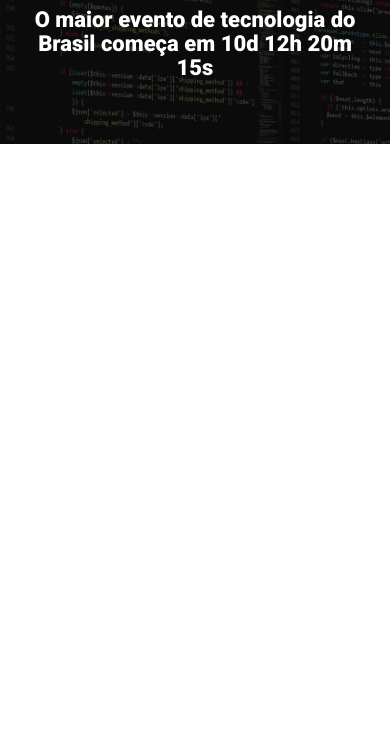
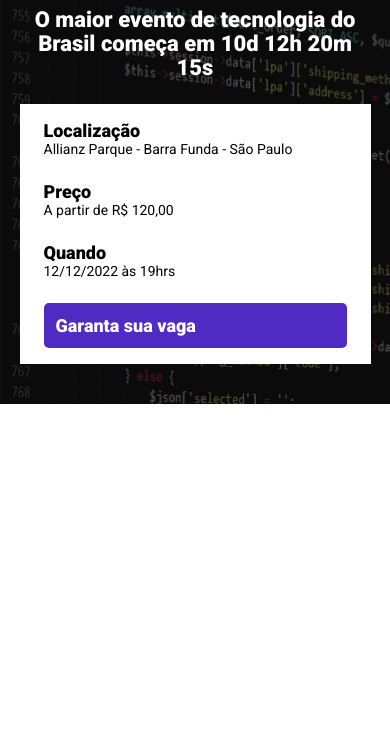
Before and after one commit to ferv21/ebac_tech_talks, a website built with Parcel: page src/index.html in a window 390 px wide. Shown: the part 96-844 px from the top of the page. Built offline with nearby package versions, Linux system fonts and the light colour scheme.

Commit message:
fazendo barra de informações

```diff
--- /dev/null
+++ b/src/components/_button.scss
@@ -0,0 +1,24 @@
+.button {
+    padding: 12px;
+    font-size: 18px;
+    font-weight: bold;
+    border-radius: 5px;
+    white-space: nowrap;
+    text-align: center;
+
+    &--primary{
+        color: white;
+        background-color: #4F2AC3;
+    }
+
+    @media (max-width:640px){
+        display: flex;
+        width: 100%;
+
+    }
+
+    @media (max-width:1024px){
+        display: flex;
+        align-items: center;
+    }
+}
--- /dev/null
+++ b/src/components/_infos-bar.scss
@@ -0,0 +1,39 @@
+.infos-bar{
+    padding: 16px 24px;
+    background-color: white;
+    display: flex;
+    justify-content: space-between;
+    &__info{
+        display: flex;
+        gap: 40px;
+
+        &__item{
+            font-size: 14px;
+            color: #000;
+
+            b{
+                color: #000;
+                font-size: 18px;
+                display: block;
+            }
+        }
+    }
+
+    @media (max-width:640px){
+        display: block;
+
+        &__info{
+            display: block;
+
+            &__item{
+                margin-bottom: 24px;
+            }
+        }
+    }
+
+    @media (max-width:1024px){
+        &__info{
+            gap:16px;
+        }
+    }
+}
--- a/src/index.html
+++ b/src/index.html
@@ -17,6 +17,27 @@
                 <p class="hero__text">
                     O maior evento de tecnologia do Brasil começa em 10d 12h 20m 15s
                 </p>
+                <div class="infos-bar">
+                    <ul class="infos-bar__info">
+                        <li class="infos-bar__info__item">
+                            <b>Localização</b>
+                            Allianz Parque - Barra Funda - São Paulo
+                        </li>
+                        <li class="infos-bar__info__item">
+                            <b>Preço</b>
+                            A partir de R$ 120,00
+                        </li>
+                        <li class="infos-bar__info__item">
+                            <b>Quando</b>
+                            12/12/2022 às 19hrs
+                        </li>
+                    </ul>
+                        <a class="button button--primary" href="#">
+                            Garanta sua vaga
+                        </a>
+
+                </div>
+
             </div>
         </header>
 
--- a/src/styles/_hero.scss
+++ b/src/styles/_hero.scss
@@ -34,6 +34,7 @@
         margin-top: 64px;
         margin-bottom: 64px;
         font-size: 40px;
+        color: white;
         line-height: 56px;
         font-weight: 800;
         text-align: center;
--- a/src/styles/main.scss
+++ b/src/styles/main.scss
@@ -1,11 +1,13 @@
-@use 'hero';
-
+@use '_hero';
+@use '../components/_infos-bar';
+@use '../components/_button';
 *{
     box-sizing: border-box;
     margin: 0;
     padding: 0;
-    color: white;
     font-family: 'Roboto', sans-serif;
+    list-style: none;
+    text-decoration: none;
 }
 
 .container {
```
